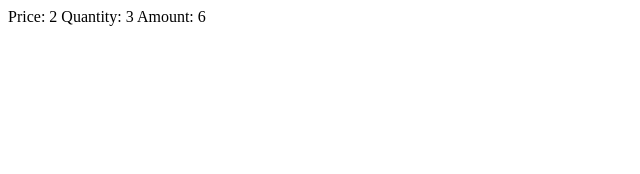
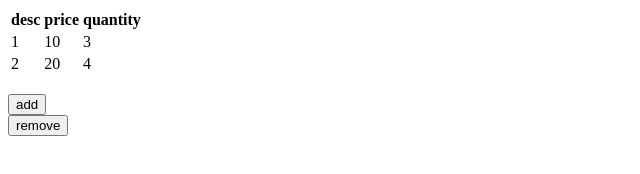
Before and after one commit to sunsonghao/backbone, a plain HTML site: page index.html in a window 1280 px wide. Shown: the whole page, without its empty margins (0-640 px from the left). Drawn offline with Linux system fonts and the light colour scheme.

Commit message:
把集合绑定到视图

```diff
--- a/index.html
+++ b/index.html
@@ -8,6 +8,7 @@
   <script src="./lib/underscore.js"></script>
   <script src="./lib/backbone.js"></script>
   <script src="main.js"></script>
+  <script src="./js/Events.js"></script>
 </head>
 <body>
 
--- /dev/null
+++ b/js/Events.js
@@ -0,0 +1,161 @@
+/**
+  * backbone Events
+  */
+!function($){
+  $(document).ready(function() {
+    var events = {}
+    // 把事件对象混入到自己的对象当中
+    _.extend(events, Backbone.Events)
+
+    var hello = function () {
+      console.log('hello Backbone.Events!')
+    }
+    events.on('hello:start', hello)
+
+    events.trigger('hello:start')
+
+    // 取消事件off
+    // 监听其他对象上的事件listenTo
+
+    /* 把模型绑定到视图 */
+      // 创建模型
+      // 创建视图
+      // 在视图的initialize函数中 this.listenTo(this.model, 'change', this.render, this)
+
+      // 创建模型实例
+      // 创建视图实例
+      // 渲染视图view.render()
+
+
+    /* 把集合绑定到视图 */
+    // 定义好所需的模型和集合
+    var InvoiceItemModel = Backbone.Model.extend({
+      defaults: {
+        desc: '',
+        price: 0,
+        quantity: 0
+      }
+    })
+    var InvoiceItemCollection = Backbone.Collection.extend({
+      model: InvoiceItemModel
+    })
+
+    // 定义一个渲染单个模型的视图
+    var InvoiceItemView = Backbone.View.extend({
+      tagName: 'tr',
+      render: function() {
+        var html = _.map([
+          this.model.get('desc'),
+          this.model.get('price'),
+          this.model.get('quantity')
+        ], function(val, key){
+          return '<td>' + val + '</td>'
+        })
+
+        $(this.el).html(html)
+
+        return this;
+      },
+      initialize: function() {
+        this.listenTo(this.model, 'destroy', this.remove, this)
+      }
+    })
+
+    // 定义一个渲染集合的视图
+    var InvoiceItemListView = Backbone.View.extend({
+      tagName: 'table',
+      className: 'table-class',
+
+      render: function() {
+        $(this.el).empty()
+
+        // 添加表头
+        this.$el.append('<tr></tr>').html(_.map(['desc', 'price', 'quantity'],
+        function(val, key) {
+          return '<th>' + val + '</th>'
+        }))
+
+        // 把行添加到table中
+        _.each(this.collection.models, function(model, key) {
+          this.append(model)
+        }, this)
+
+        return this
+      },
+
+      append: function(model) {
+        $(this.el).append(
+          new InvoiceItemView({model: model}).render().el
+        )
+      },
+
+      // 处理集合的add事件
+      initialize: function() {
+        this.listenTo(this.collection, 'add', this.append, this)
+      }
+    })
+
+    // 定义一个Add和Remove相关视图
+    var InvoiceItemListControlsView = Backbone.View.extend({
+      render: function() {
+        var html =
+        '<br><input id="add" type="button" value="add">\
+        <br><input id="remove" type="button" value="remove">'
+
+        this.$el.html(html)
+
+        return this
+      },
+
+      // 处理html事件
+      events: {
+        'click #add': 'addInvoiceItem',
+        'click #remove': 'removeInvoiceItem'
+      },
+
+      addInvoiceItem: function() {
+        this.collection.add([{
+          desc: prompt('输入描述', ''),
+          price: prompt('输入价格', '0'),
+          quantity: prompt('输入数量', '1')
+        }])
+      },
+      removeInvoiceItem: function() {
+        var pos = prompt('输入删除对象的序号:', '')
+
+        var model = this.collection.at(pos)
+        model.destroy()
+      }
+    })
+
+    // 定义一个渲染整个页面的视图
+    var InvoiceItemListPageView = Backbone.View.extend({
+      render: function() {
+        $(this.el).html(
+          new InvoiceItemListView({
+            collection: this.collection
+          }).render().el
+        )
+
+        $(this.el).append(
+          new InvoiceItemListControlsView({
+            collection: this.collection
+          }).render().el
+        )
+      }
+    })
+
+    // 初始化集合实例
+    var invoiceItemCollection = new InvoiceItemCollection([
+      { desc: '1', price: 10, quantity: 3},
+      { desc: '2', price: 20, quantity: 4}
+    ])
+
+    // 创建整个页面的视图实例，并渲染
+    new InvoiceItemListPageView({
+      el: 'body',
+      collection: invoiceItemCollection
+    }).render()
+
+  })
+}(jQuery)
```
